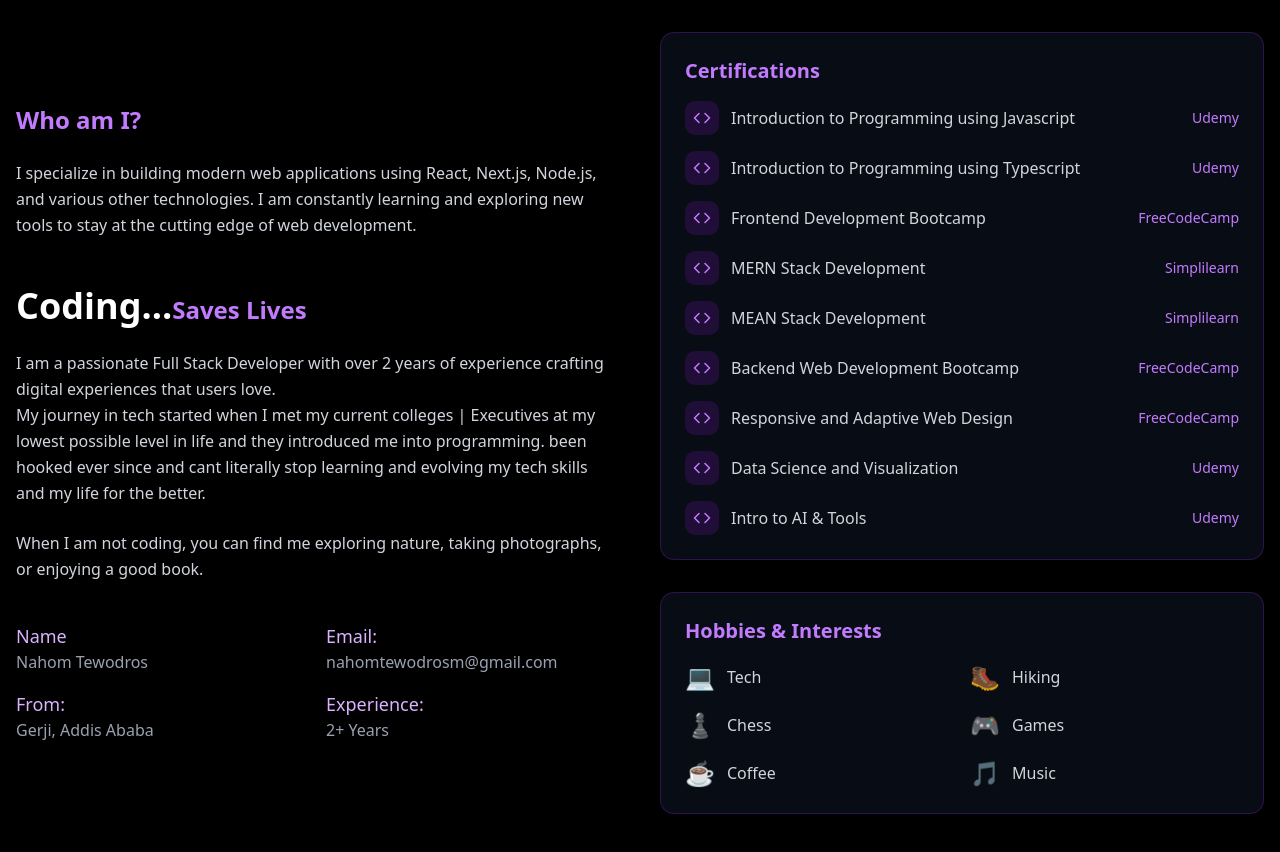
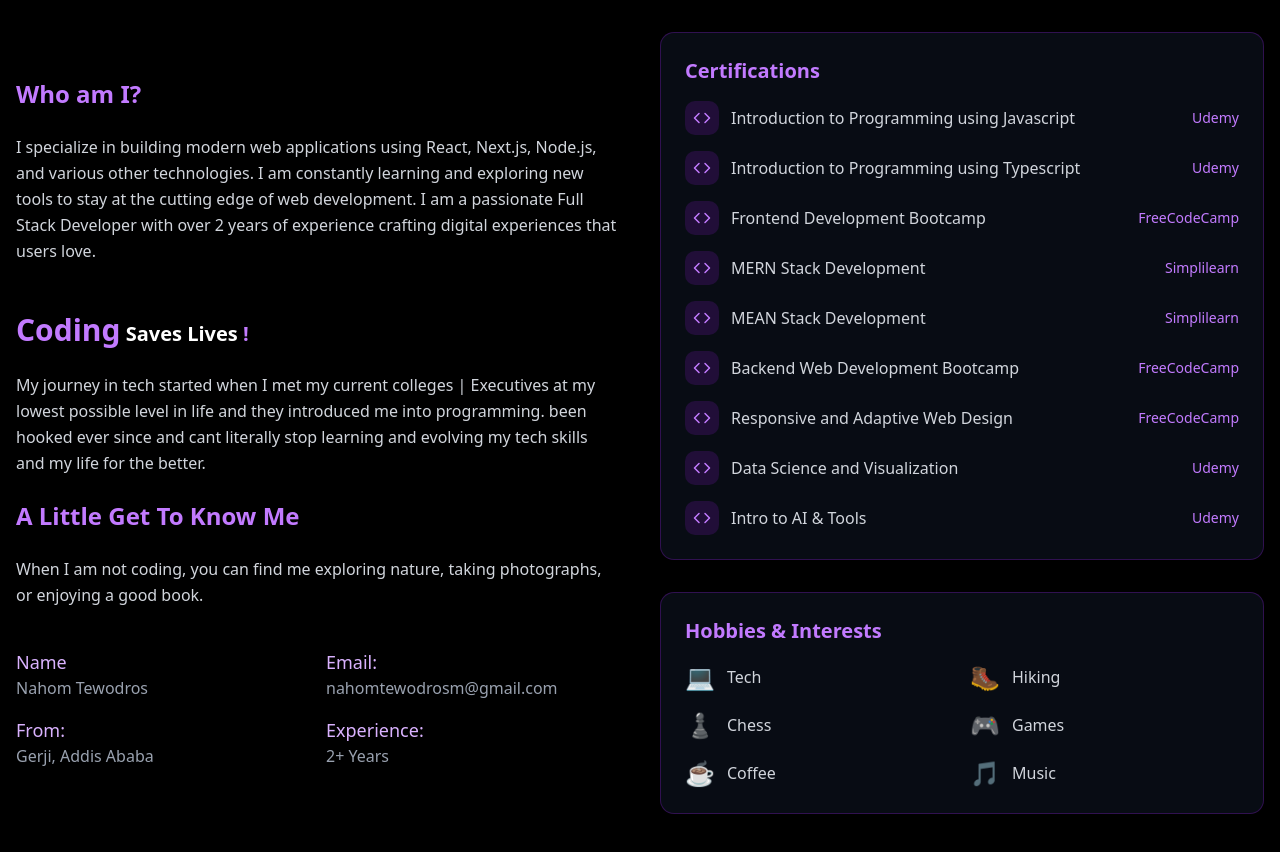
Before and after one commit to Nahomtewodros101/Nahom, a Next.js app: page / in a window 1280 px wide. Shown: the part 1060-1912 px from the top of the page. Built offline with nearby package versions, Linux system fonts and the light colour scheme.

Commit message:
bemekera debugg arekugn

```diff
--- a/app/page.tsx
+++ b/app/page.tsx
@@ -538,31 +538,35 @@ const About = ({ ref }: AboutProps) => {
             transition={{ duration: 0.5 }}
             className="space-y-6"
           >
-            <h3 className="text-2xl font-semibold text-purple-400">
+            <h3 className="text-2xl font-extrabold text-purple-400">
               Who am I?
             </h3>
             <p className="text-gray-300 leading-relaxed">
               I specialize in building modern web applications using React,
               Next.js, Node.js, and various other technologies. I am constantly
               learning and exploring new tools to stay at the cutting edge of
-              web development.
+              web development. I am a passionate Full Stack Developer with over
+              2 years of experience crafting digital experiences that users
+              love.
             </p>
             <br />
-            <p className="text-2xl font-semibold text-purple-400 ">
-              <span className="text-white  font-extrabold text-4xl ">
-                Coding...
-              </span>
-              Saves Lives
+            <p className="text-xl font-semibold">
+              {" "}
+              <span className="text-purple-400 font-extrabold text-3xl">
+                Coding
+              </span>{" "}
+              Saves Lives <span className="text-purple-400">!</span>
             </p>
             <p className="text-gray-300 leading-relaxed">
-              I am a passionate Full Stack Developer with over 2 years of
-              experience crafting digital experiences that users love. <br />
               My journey in tech started when I met my current colleges |
               Executives at my lowest possible level in life and they introduced
               me into programming. been hooked ever since and cant literally
               stop learning and evolving my tech skills and my life for the
               better.
             </p>
+            <h1 className="text-2xl font-extrabold text-purple-400">
+              A Little Get To Know Me
+            </h1>
             <p className="text-gray-300 leading-relaxed">
               When I am not coding, you can find me exploring nature, taking
               photographs, or enjoying a good book.
```
